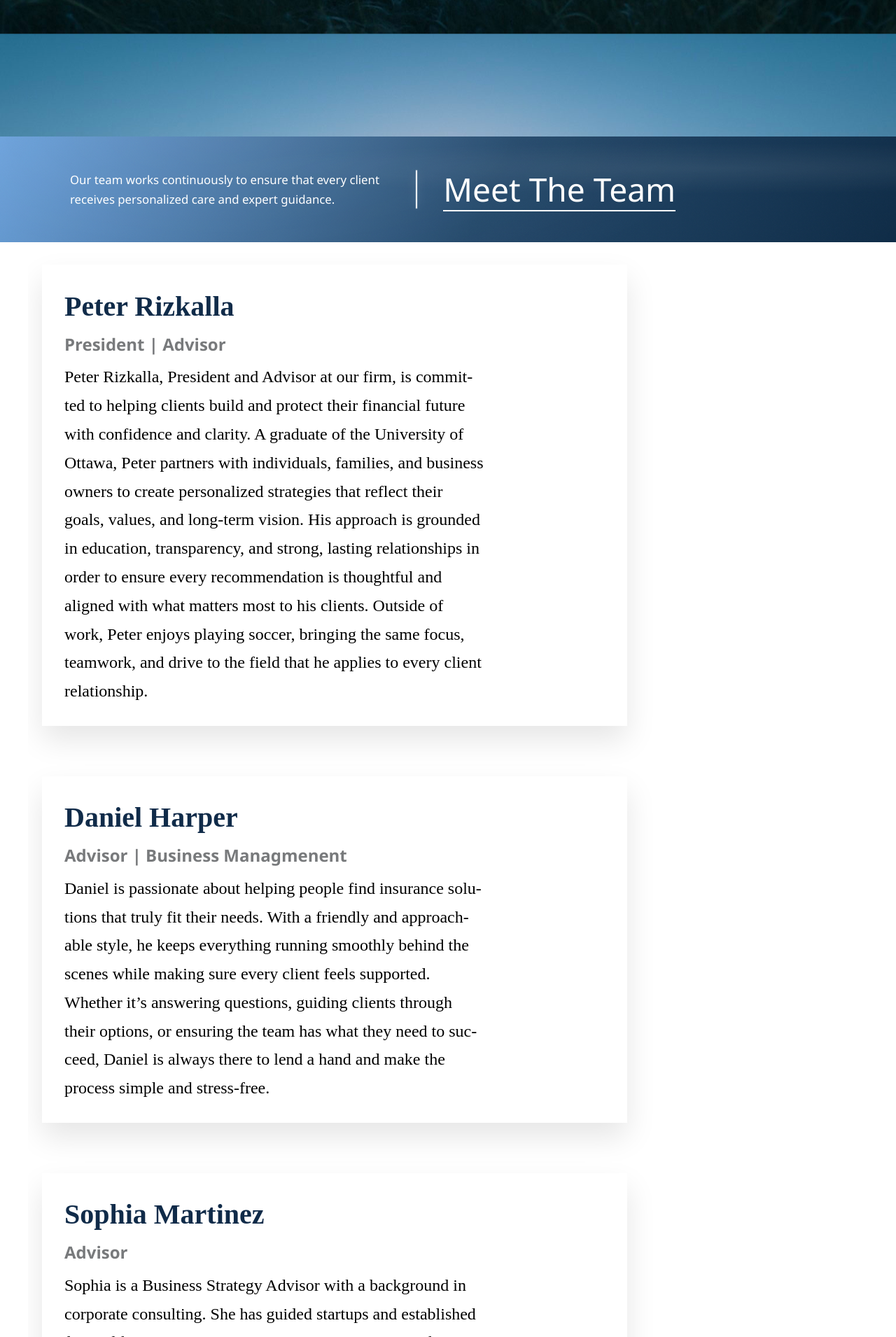
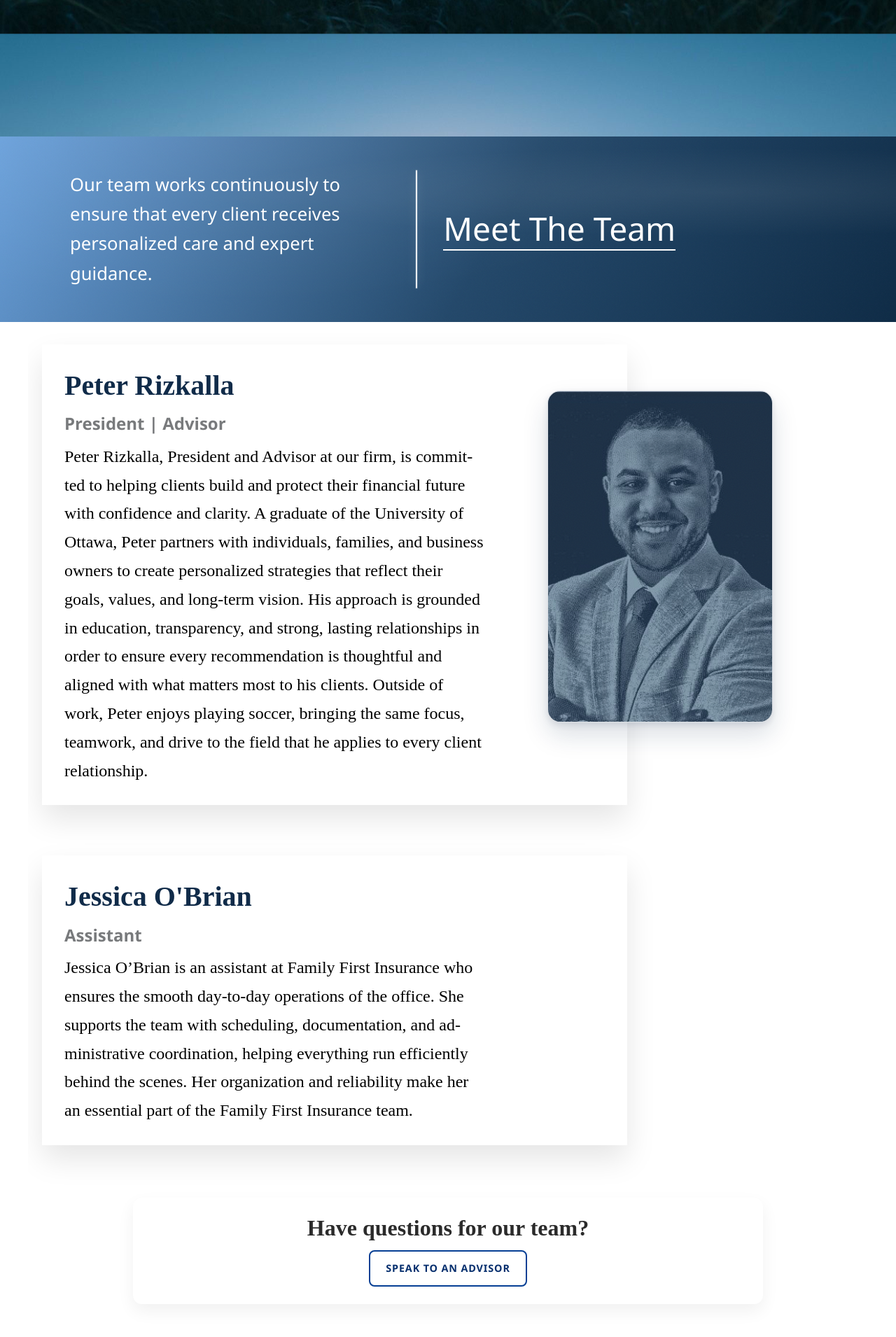
Before and after one commit to nasrAnthony/ffi-web-app, a Django app: page /about-us/ in a window 1280 px wide. Shown: the part 805-2715 px from the top of the page at 70% size. Run offline with Django 5.2, Linux system fonts and the light colour scheme.

Commit message:
Fix things

```diff
--- a/ffi/app/static/styles/styles.css
+++ b/ffi/app/static/styles/styles.css
@@ -1616,7 +1616,7 @@ body {
 /* left copy — deblur + rise */
 .ins-intro__copy{
   color: #ffffff;
-  font-size: clamp(1.05rem, 1.2vw, 1.15rem);
+  font-size: clamp(1.6rem, 1.2vw, 1.15rem);
   line-height: 1.65;
   opacity: 0;
   transform: translateY(14px);
--- a/ffi/app/templates/app/about_page.html
+++ b/ffi/app/templates/app/about_page.html
@@ -48,24 +48,10 @@
                 Outside of work, Peter enjoys playing soccer, bringing the same focus, teamwork, and drive to the field that he applies to every client relationship.
               </p>
             </div>
-            <!--div class="wl-photos">
+            <div class="wl-photos">
                 <figure class="wl-photo wl-photo--k">
                   <img src="{% static 'images/peter-portrait.jpg' %}" alt="Family moment">
                 </figure>
-            </div!-->
-          </article>
-        </div>
-      </section>
-
-      <section id="whole-life" data-anim="up" data-duration="900" class="feature-split ins-split">
-        <div class="fs-wrap">
-          <article class="fs-row">
-            <div class="fs-card fs-card--profile">
-              <h3 class="fs-title">Daniel Harper</h3>
-              <h3 class="fs-sub-title">Advisor | Business Managmenent</h3>
-              <p class="fs-body">
-                Daniel is passionate about helping people find insurance solutions that truly fit their needs. With a friendly and approachable style, he keeps everything running smoothly behind the scenes while making sure every client feels supported. Whether it’s answering questions, guiding clients through their options, or ensuring the team has what they need to succeed, Daniel is always there to lend a hand and make the process simple and stress-free.
-              </p>
             </div>
           </article>
         </div>
@@ -75,29 +61,16 @@
         <div class="fs-wrap">
           <article class="fs-row">
             <div class="fs-card fs-card--profile">
-              <h3 class="fs-title">Sophia Martinez</h3>
-              <h3 class="fs-sub-title">Advisor</h3>
+              <h3 class="fs-title">Jessica O'Brian</h3>
+              <h3 class="fs-sub-title">Assistant</h3>
               <p class="fs-body">
-                Sophia is a Business Strategy Advisor with a background in corporate consulting. She has guided startups and established firms alike in improving operations, entering new markets, and strengthening their customer experience. Her approach combines data-driven insights with creative problem-solving.
+                Jessica O’Brian is an assistant at Family First Insurance who ensures the smooth day-to-day operations of the office. She supports the team with scheduling, documentation, and administrative coordination, helping everything run efficiently behind the scenes. Her organization and reliability make her an essential part of the Family First Insurance team.
               </p>
             </div>
           </article>
         </div>
       </section>
 
-      <section id="whole-life reveal"  data-anim="up" data-duration="900" class="feature-split ins-split">
-        <div class="fs-wrap">
-          <article class="fs-row">
-            <div class="fs-card fs-card--profile">
-              <h3 class="fs-title">Marcus Bennett</h3>
-              <h3 class="fs-sub-title">Advisor</h3>
-              <p class="fs-body">
-                Marcus is dedicated to helping clients feel confident and protected through every stage of life. With a genuine passion for people and a strong understanding of insurance products, he takes the time to listen and find coverage that truly fits each client’s goals and budget. His approachable personality and clear explanations make even the most complex policies easy to understand. Whether it’s setting up a new plan or reviewing existing coverage, Marcus is committed to making sure every client feels supported and well taken care of.
-              </p>
-            </div>
-          </article>
-        </div>
-      </section>
       <!-- ========== CTA ========== -->
       <section class="ins-cta reveal" data-anim="up" data-duration="900">
         <div class="ins-cta__wrap">
--- a/ffi/app/templates/app/home_page.html
+++ b/ffi/app/templates/app/home_page.html
@@ -74,7 +74,7 @@
             <article class="fs-row">
               <div class="fs-card">
                 <h3 class="fs-title">Insurance</h3>
-                <p class="fs-body">
+                <p class="fs-body-homepage">
                   We design solutions that provide the right protection and guidance, tailored to the specific needs of your life or business.
                 </p>
                 <a href="/insurance/" class="fs-link">LEARN MORE <span aria-hidden="true">›</span></a>
@@ -105,7 +105,7 @@
             </div>
               <div class="fs-card fs-card--pull-left">
                 <h3 class="fs-title">Investments</h3>
-                <p class="fs-body">
+                <p class="fs-body-homepage">
                   Our expertise lies in creating customized strategies designed to match your financial goals, both personal and business.
                 </p>
                 <a href="/investments/" class="fs-link">LEARN MORE <span aria-hidden="true">›</span></a>
--- a/ffi/app/templates/app/insurance/insurance.html
+++ b/ffi/app/templates/app/insurance/insurance.html
@@ -27,7 +27,7 @@
       <h1 class="hero-title">
         Insurance solutions <span class="u-underline">tailored for you</span>.
       </h1>
-      <p class="hero-sub">
+      <p class="hero-sub-text">
         Clear guidance, transparent costs, and plans that adapt as your life changes.
       </p>
       <div class="hero-ctas">
--- a/ffi/app/templates/app/investment/investments_page.html
+++ b/ffi/app/templates/app/investment/investments_page.html
@@ -32,10 +32,6 @@
           <h2 class="ins-intro__headline">
             <span class="u-underline">Invest</span> today <br>
             <span class="u-underline">Shape your</span> future
-          </h2>
-
-          <h2 class="ins-intro__headline">
-            Investments for <span class="u-underline">Individuals</span> &amp; <span class="u-underline">Families</span>
           </h2>
         </div>
       </section>
--- a/ffi/app/templates/app/investment/non_registered_investments_page.html
+++ b/ffi/app/templates/app/investment/non_registered_investments_page.html
@@ -121,7 +121,7 @@
             <aside class="wl-right" aria-label="Tax image">
               <div class="wl-photos">
                 <figure class="wl-photo wl-photo--f">
-                  <img src="{% static 'images/wli-2.png' %}" alt="Tax treatment">
+                  <img src="{% static 'images/handshake.png' %}" alt="Tax treatment">
                 </figure>
               </div>
             </aside>
--- a/ffi/app/templates/app/investment/registered_investments_page.html
+++ b/ffi/app/templates/app/investment/registered_investments_page.html
@@ -71,7 +71,7 @@
             <aside class="wl-right" aria-label="TFSA image">
               <div class="wl-photos">
                 <figure class="wl-photo wl-photo--f">
-                  <img src="{% static 'images/invest_tfsa.png' %}" alt="TFSA investing">
+                  <img src="{% static 'images/old-couple.png' %}" alt="TFSA investing">
                 </figure>
               </div>
             </aside>
```
Also changed, not shown: other parts of ffi/app/static/styles/styles.css (+22 -11 lines), ffi/app/static/images/handshake.png (added), 1 other file.
